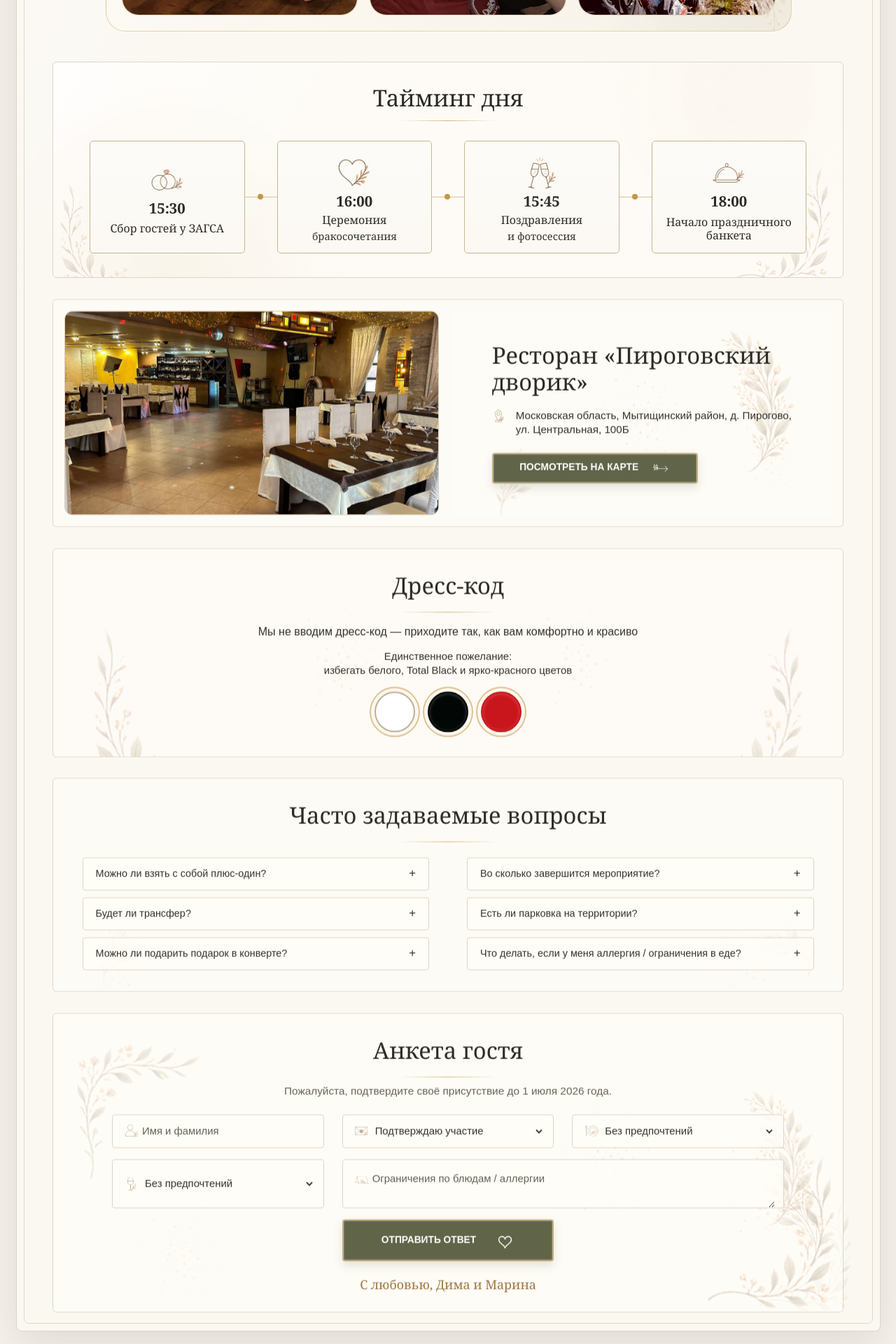
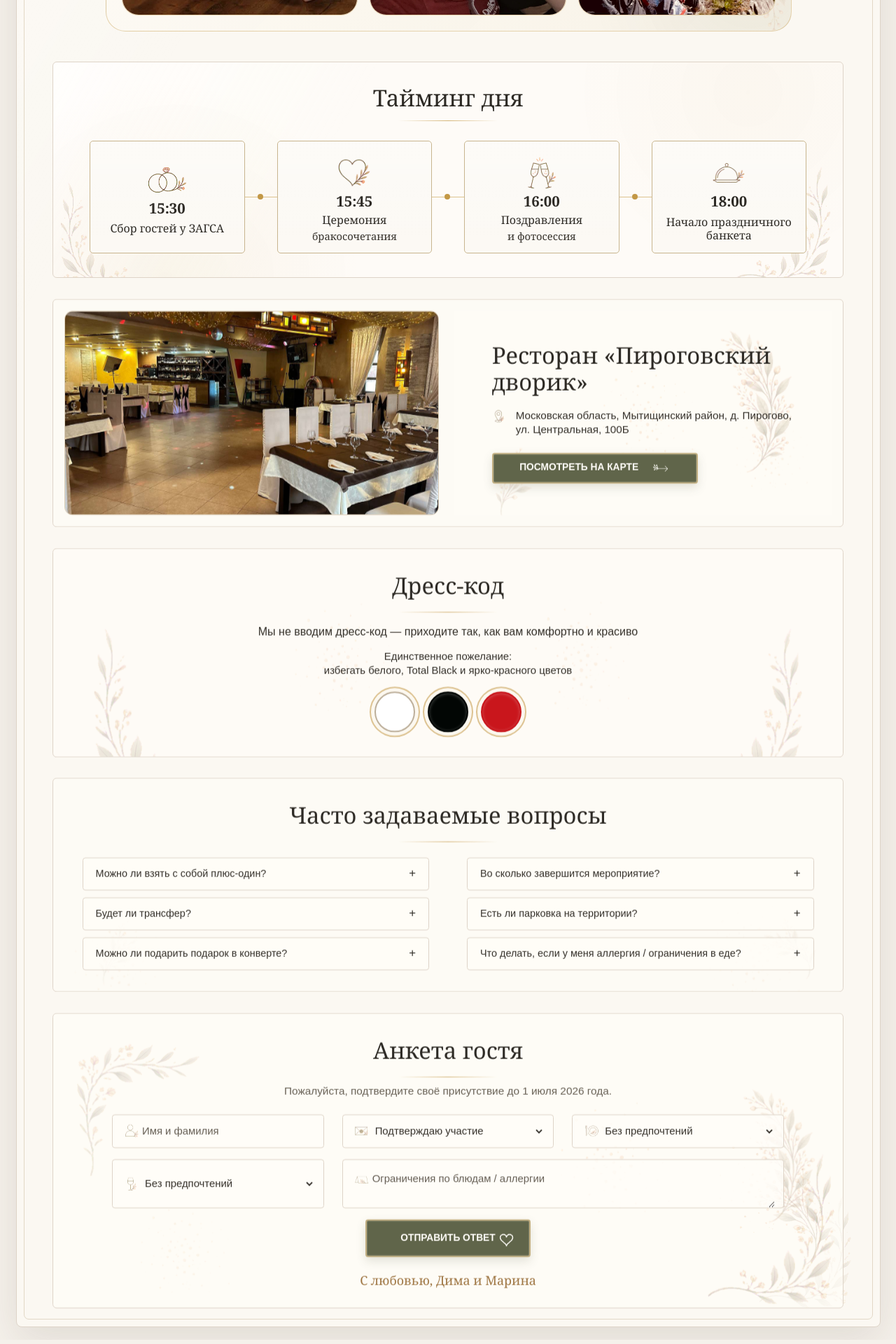
Before and after one commit to KlinskiyDD/wedding-invitation, a Next.js app: page / in a window 1280 px wide. Shown: the part 1388-3308 px from the top of the page at 70% size. Built offline with nearby package versions, Linux system fonts and the light colour scheme.

Commit message:
fix: animation

```diff
--- a/app/globals.css
+++ b/app/globals.css
@@ -866,10 +866,16 @@ img {
 }
 
 .schedule-icon-image {
+  --schedule-icon-scale: 1;
   width: 56px;
   height: 56px;
   object-fit: contain;
+  transform: scale(var(--schedule-icon-scale));
   transition: transform 220ms ease;
+}
+
+.schedule-icon-image-rings {
+  --schedule-icon-scale: 1.22;
 }
 
 .schedule-event time {
@@ -1054,7 +1060,7 @@ img {
   }
 
   .schedule-event:hover .schedule-icon-image {
-    transform: scale(1.04);
+    transform: scale(calc(var(--schedule-icon-scale) * 1.04));
   }
 
   .photo-slot:hover {
@@ -1293,19 +1299,33 @@ img {
 .form-submit {
   grid-column: 2;
   display: grid;
-  justify-items: stretch;
+  justify-items: center;
   gap: 10px;
   min-width: 0;
 }
 
 .form-submit button {
-  gap: 28px;
+  display: grid;
+  grid-template-columns: 28px minmax(0, 1fr) 28px;
+  gap: 10px;
+  justify-self: center;
+  width: min(100%, 236px);
   min-width: 0;
-  min-height: 60px;
-  padding: 0 28px;
+  min-height: 54px;
+  padding: 0 18px;
+}
+
+.form-submit button span {
+  grid-column: 2;
+  min-width: 0;
+  justify-self: center;
+  text-align: center;
+  white-space: nowrap;
 }
 
 .form-submit button img {
+  grid-column: 3;
+  justify-self: center;
   width: 27px;
   height: 27px;
   object-fit: contain;
--- a/components/Schedule.tsx
+++ b/components/Schedule.tsx
@@ -35,7 +35,9 @@ function ScheduleIcon({ type }: { type: ScheduleItem["icon"] }) {
       alt={icon.alt}
       width={112}
       height={122}
-      className="schedule-icon-image"
+      data-testid="schedule-icon-image"
+      data-schedule-icon={type}
+      className={`schedule-icon-image schedule-icon-image-${type}`}
     />
   );
 }
--- a/content/wedding.ts
+++ b/content/wedding.ts
@@ -170,13 +170,13 @@ export const weddingContent: WeddingContent = {
       icon: "rings",
     },
     {
-      time: "16:00",
+      time: "15:45",
       title: "Церемония",
       description: "бракосочетания",
       icon: "heart",
     },
     {
-      time: "15:45",
+      time: "16:00",
       title: "Поздравления",
       description: "и фотосессия",
       icon: "glasses",
@@ -268,7 +268,7 @@ export const weddingContent: WeddingContent = {
     {
       question: "Во сколько завершится мероприятие?",
       answer:
-        "Основная программа рассчитана до позднего вечера. Точное время завершения мы сообщим ближе к дате.",
+        "Мероприятие завершится в 00:00. Основная программа продлится до позднего вечера, а последний час мы проведём в формате дискотеки с диджеем — чтобы красиво и весело завершить этот день.",
     },
     {
       question: "Будет ли трансфер?",
```
Also changed, not shown: 1 other file (tests, documents, lock files or other folders).
